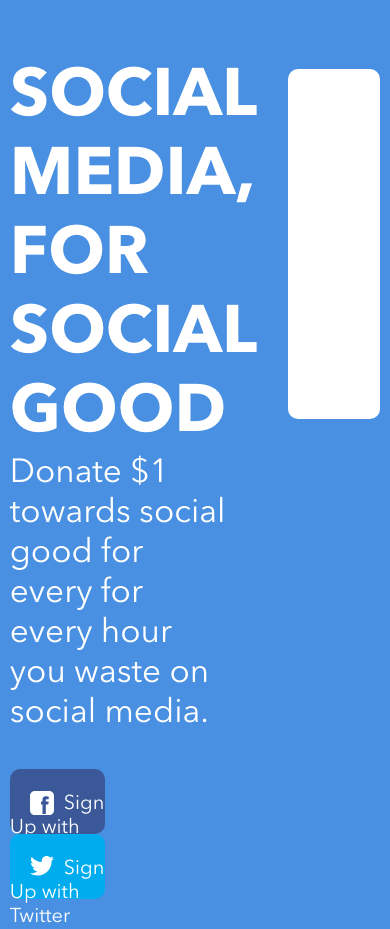
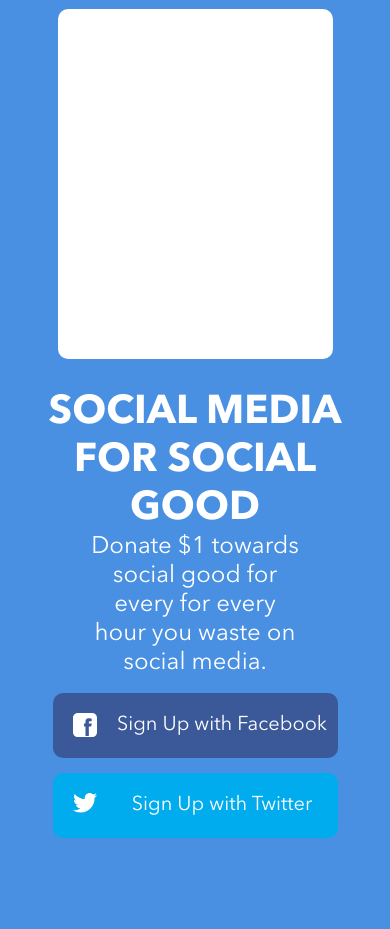
Before and after one commit to fbueti/social-media-for-social-good, a plain HTML site: page index.html in a window 390 px wide. After the commit the page ends 896 px from the top, so only its background shows below. Drawn offline with Linux system fonts and the light colour scheme.

Commit message:
made splash responsive

```diff
--- a/index.html
+++ b/index.html
@@ -5,9 +5,12 @@
 	</head>
 
 	<body>
+
 	<div id="container">
+		<div id="ext-preview">
+		</div>
 		<div id="main">
-			<h1> Social Media,<br> for Social Good </h1>
+			<h1> Social Media<br> for Social Good </h1>
 			<p> Donate $1 towards social good for every for every hour you waste on social media. </p>
 			<div class="social-button" id="facebook">
 				<img src="img/facebook.svg"><p>Sign Up with Facebook</p>
@@ -17,9 +20,6 @@
 			</div>
 		</div>
 
-		<div id="ext-preview">
-
-		</div>
 	</div>
 	</body>
 </HTML>
--- a/main.css
+++ b/main.css
@@ -8,28 +8,27 @@ body{
 }
 
 #container{
-	width: 95%;
-	max-width: 1104px;
+	width: 90%;
+	max-width: 1106px;
 	margin: 15% auto;
 }
 #main{
 	width: 60%;
 	float: left;
-	position: relative;
 }
 
 h1{
    	font-family: "Avenir Next Bold";
 	color: white;
 	text-transform: uppercase;
-	font-size: 50pt;
+	font-size: 5vw;
 }
 
 p{
 	color: white;
 	font-family: "Avenir Next Regular";
-	font-size: 25pt;
-	margin-bottom: 35px;
+	font-size: 3vw;
+	margin-bottom: 30px;
 }
 
 @font-face {
@@ -43,23 +42,24 @@ p{
 }
 
 .social-button{
-	width: 43%;
+	width: 285px;
 	margin-right: 20px;
-	height: 65px;
+	height: 45px;
 	border-radius: 10px;
 	float: left;
+	margin-top: 10px;
+	padding-top: 20px;
 }
 
 #facebook img, #twitter img{
 	float: left;
 	margin-right: 10px;
-	margin-top: 22px;
 	margin-left: 20px;
 }
 
 .social-button p{
 	font-size: 15pt;
-	margin-top: 23px;
+
 }
 
 #facebook{
@@ -72,9 +72,59 @@ p{
 
 #ext-preview{
 	background-color: white;
-	width: 25%;
+	width: 275px;
 	border-radius: 10px;
 	height: 350px;
 	float: right;
 	margin-top: 10px;
 }
+
+@media (min-width: 1106px) {
+
+h1{
+	font-size: 45pt;
+}
+p{
+	font-size: 25pt;
+}
+}
+
+@media (max-width: 700px) {
+	h1{
+		font-size: 30pt;
+	}
+	p{
+		font-size: 18pt;
+	}
+}
+
+@media (max-width: 780px) {
+	#main{
+		float: none;
+		width: 100%;
+	}
+	.social-button{
+		margin: auto;
+		float: none;
+	}
+	#ext-preview{
+		float: none;
+		margin: auto;
+		margin-top: -50px;
+		margin-bottom: 30px;
+	}
+	h1{
+		text-align: center;
+	}
+	p{
+		text-align: center;
+		max-width: 60%;
+		margin: auto;
+	}
+	.social-button p{
+		max-width: none;
+	}
+	.social-button{
+		margin-top: 15px;
+	}
+}
```
